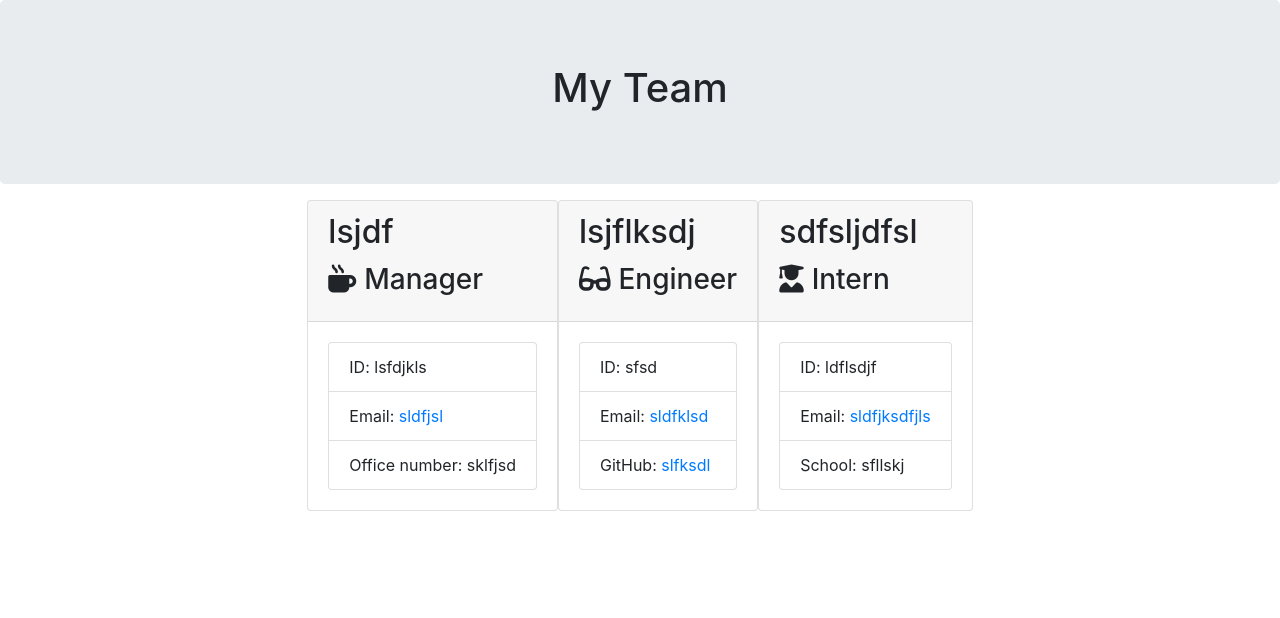
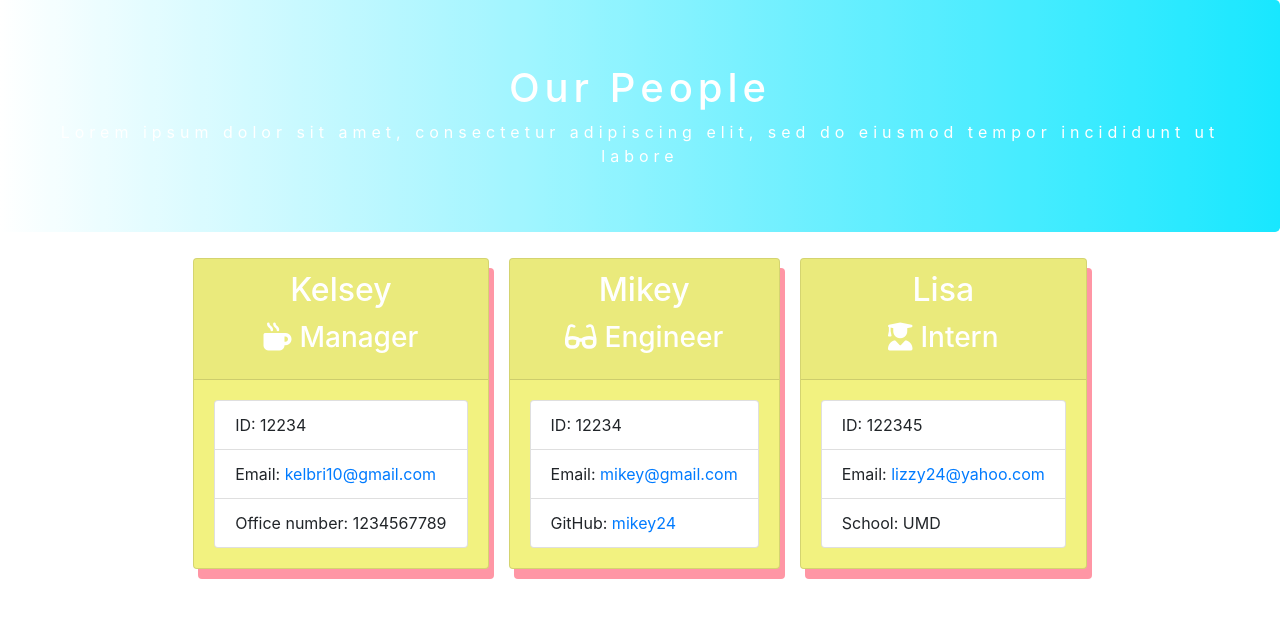
Before and after one commit to kelbri10/Team-Profile-Generator, a website: page Develop/team.html in a window 1280 px wide. Drawn offline with nearby package versions, Linux system fonts and the light colour scheme.

Commit message:
added basic css styling

```diff
--- /dev/null
+++ b/Develop/stylesheets/style.css
@@ -0,0 +1,26 @@
+/* header */
+.team-heading{
+    background-image: linear-gradient(to right, white, #00E5FF);
+    color: white;
+    letter-spacing: 5px;
+    text-align: center;
+    opacity: 0.9;
+}
+
+.team-heading::after{
+    content: 'Lorem ipsum dolor sit amet, consectetur adipiscing elit, sed do eiusmod tempor incididunt ut labore';
+    text-align: center;
+
+}
+/* card */
+.card{
+    margin: 10px;
+    background-color: #F2F280;
+    box-shadow: 5px 10px #FF96A5;
+}
+
+.card-header{
+    text-align: center;
+    display: inline-block;
+    color:  white;
+}
--- a/Develop/team.html
+++ b/Develop/team.html
@@ -8,7 +8,7 @@
     <title>My Team</title>
     <link rel="stylesheet" href="https://stackpath.bootstrapcdn.com/bootstrap/4.3.1/css/bootstrap.min.css"
         integrity="sha384-ggOyR0iXCbMQv3Xipma34MD+dH/1fQ784/j6cY/iJTQUOhcWr7x9JvoRxT2MZw1T" crossorigin="anonymous">
-    <link rel="stylesheet" href="style.css">
+    <link rel="stylesheet" href="../Develop/stylesheets/style.css">
     <script src="https://kit.fontawesome.com/c502137733.js"></script>
 </head>
 
@@ -16,7 +16,7 @@
     <div class="container-fluid">
         <div class="row">
             <div class="col-12 jumbotron mb-3 team-heading">
-                <h1 class="text-center">My Team</h1>
+                <h1 class="text-center">Our People</h1>
             </div>
         </div>
     </div>
@@ -25,40 +25,40 @@
             <div class="team-area col-12 d-flex justify-content-center">
                 <div class="card employee-card">
     <div class="card-header">
-        <h2 class="card-title">lsjdf</h2>
+        <h2 class="card-title">Kelsey</h2>
         <h3 class="card-title"><i class="fas fa-mug-hot mr-2"></i>Manager</h3>
     </div>
     <div class="card-body">
         <ul class="list-group">
-            <li class="list-group-item">ID: lsfdjkls</li>
-            <li class="list-group-item">Email: <a href="mailto:sldfjsl">sldfjsl</a></li>
-            <li class="list-group-item">Office number: sklfjsd</li>
+            <li class="list-group-item">ID: 12234</li>
+            <li class="list-group-item">Email: <a href="mailto:kelbri10@gmail.com">kelbri10@gmail.com</a></li>
+            <li class="list-group-item">Office number: 1234567789</li>
         </ul>
     </div>
 </div>
 <div class="card employee-card">
     <div class="card-header">
-        <h2 class="card-title">lsjflksdj</h2>
+        <h2 class="card-title">Mikey</h2>
         <h3 class="card-title"><i class="fas fa-glasses mr-2"></i>Engineer</h3>
     </div>
     <div class="card-body">
         <ul class="list-group">
-            <li class="list-group-item">ID: sfsd</li>
-            <li class="list-group-item">Email: <a href="mailto:sldfklsd">sldfklsd</a></li>
-            <li class="list-group-item">GitHub: <a href="https://github.com/slfksdl" target="_blank" rel="noopener noreferrer">slfksdl</a></li>
+            <li class="list-group-item">ID: 12234</li>
+            <li class="list-group-item">Email: <a href="mailto:mikey@gmail.com">mikey@gmail.com</a></li>
+            <li class="list-group-item">GitHub: <a href="https://github.com/mikey24" target="_blank" rel="noopener noreferrer">mikey24</a></li>
         </ul>
     </div>
 </div>
 <div class="card employee-card">
     <div class="card-header">
-        <h2 class="card-title">sdfsljdfsl</h2>
+        <h2 class="card-title">Lisa</h2>
         <h3 class="card-title"><i class="fas fa-user-graduate mr-2"></i>Intern</h3>
     </div>
     <div class="card-body">
         <ul class="list-group">
-            <li class="list-group-item">ID: ldflsdjf</li>
-            <li class="list-group-item">Email: <a href="mailto:sldfjksdfjls">sldfjksdfjls</a></li>
-            <li class="list-group-item">School: sfllskj</li>
+            <li class="list-group-item">ID: 122345</li>
+            <li class="list-group-item">Email: <a href="mailto:lizzy24@yahoo.com">lizzy24@yahoo.com</a></li>
+            <li class="list-group-item">School: UMD</li>
         </ul>
     </div>
 </div>
```
Also changed, not shown: Develop/templates/main.html (+1 -1 lines).
